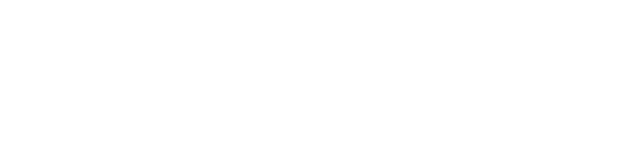
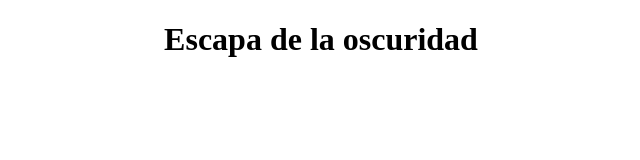
Before and after one commit to DonaldGonz02/Proyecto-Final-2.0, a plain HTML site: page VinCam/index.html in a window 1280 px wide. Shown: the whole page, without its empty margins (319-959 px from the left). Drawn offline with Linux system fonts and the light colour scheme.

```diff
--- a/VinCam/index.html
+++ b/VinCam/index.html
@@ -5,6 +5,7 @@
     <meta name="viewport" content="width=device-width, initial-scale=1.0">
     <title>mi parte del proyecto by Vincet Campos</title>
 </head>
+    <center><h1>Escapa de la oscuridad</h1></center>
 <body>
 
 </body>
```
